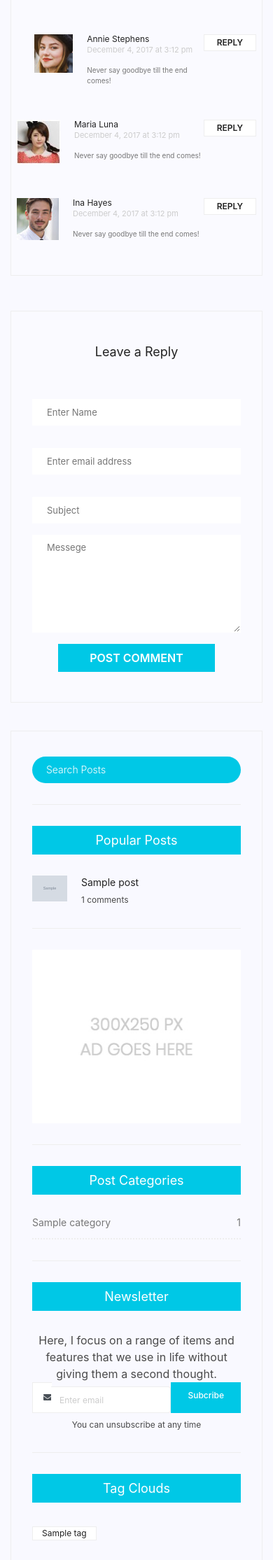
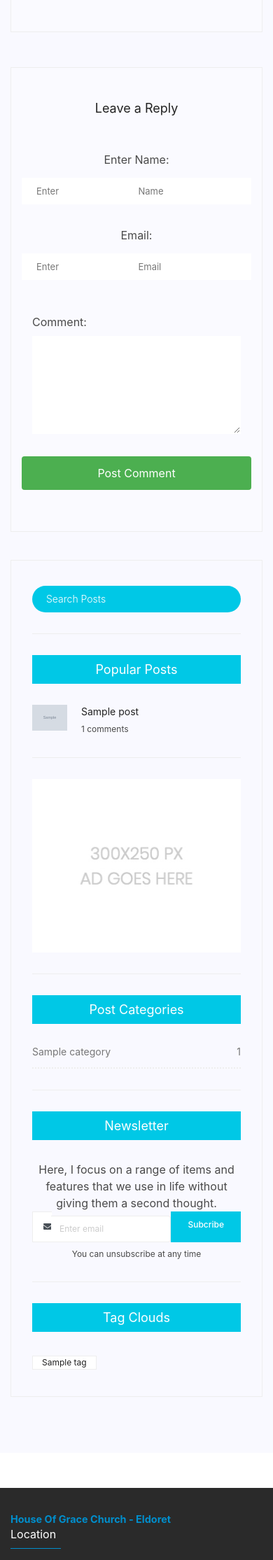
Before and after one commit to sharbel93/houseofgrace, a Laravel app: a page that uses resources/views/blog/single.blade.php in a window 390 px wide. Shown: the part 1568-3797 px from the top of the page at 70% size. Run offline with Laravel 8, Linux system fonts and the light colour scheme; tables that the repository leaves empty hold one stand-in row (values such as "Sample post"); grey boxes marked "Sample" are stand-in pictures; parts of the project's set-up code (start-up, migrations or seed data) failed here and were passed over; some libraries are stand-ins or nearby versions.

Commit message:
Commit #24 - Adding comments section in the blog

```diff
--- a/resources/views/blog/single.blade.php
+++ b/resources/views/blog/single.blade.php
@@ -63,9 +63,11 @@
                         <div class="col-lg-6 col-md-6 col-12 nav-left flex-row d-flex justify-content-start align-items-center">
                           @if(isset($previous))
                                 <div class="thumb">
-                                    <a href="{{url('blog/'.$previous->slug)}}"><img class="img-fluid" height="60" width="60" src="{{asset
-                                    ('posts/images/'.$previous->image)
-                                    }}" alt=""></a>
+                                    <a href="{{url('blog/'.$previous->slug)}}">
+                                        <img class="img-fluid" height="60" width="60" src="{{asset('posts/images/'.$previous->image)  }}" alt="">
+
+
+                                    </a>
                                 </div>
                                 <div class="arrow">
                                     <a href="{{url('blog/'.$previous->slug)}}"><span class="lnr text-white lnr-arrow-left"></span></a>
@@ -86,133 +88,68 @@
                                     <a href="{{url('blog/'.$next->slug)}}"><span class="lnr text-white lnr-arrow-right"></span></a>
                                 </div>
                                 <div class="thumb">
-                                    <a href="{{url('blog/'.$next->slug)}}"><img class="img-fluid" height="60" width="60"
-                                                                    src="{{asset
-                                    ('posts/images/'
-                                    .$next->image)}}"
-                                                     alt=""></a>
+                                    <a href="{{url('blog/'.$next->slug)}}">
+
+                                        <img class="img-fluid" height="60" width="60" src="{{asset('posts/images/'.$next->image)}}" alt=""></a>
                                 </div>
                             @endif
                         </div>
                     </div>
                 </div>
                 <div class="comments-area">
-                    <h4>05 Comments</h4>
+                    <h4> <i class="fas fa-1x fa-comments"></i>{{ $post->comments()->count() }} Comments</h4>
+                    @foreach($post->comments as $comment )
                         <div class="comment-list">
                             <div class="single-comment justify-content-between d-flex">
                                 <div class="user justify-content-between d-flex">
                                     <div class="thumb">
-                                    <img src="{{asset('images/c1.jpg')}}" alt="">
+                                        <img src="{{ "https://www.gravatar.com/avatar/". md5(strtolower(trim($comment->email)))."?s=50&d=wavatar" }}" alt="">
                                     </div>
                                     <div class="desc">
-                                    <h5><a href="#">Emilly Blunt</a></h5>
-                                    <p class="date">December 4, 2017 at 3:12 pm </p>
+                                        <h5><a href="#">{{ $comment->name }}</a></h5>
+                                        <p class="date">{{ date('F nS, Y - g:iA', strtotime($comment->created_at)) }}</p>
                                         <p class="comment">
-                                        Never say goodbye till the end comes!
+                                            {{ $comment->comment }}
                                         </p>
                                     </div>
                                 </div>
-                            <div class="reply-btn">
-                                <a href="" class="btn-reply text-uppercase">reply</a>
+                                {{--<div class="reply-btn">--}}
+                                    {{--<a href="" class="btn-reply text-uppercase">reply</a>--}}
+                                {{--</div>--}}
                             </div>
                         </div>
-                    </div>
-                    <div class="comment-list left-padding">
-                        <div class="single-comment justify-content-between d-flex">
-                            <div class="user justify-content-between d-flex">
-                                <div class="thumb">
-                                    <img src="{{asset('images/c2.jpg')}}" alt="">
-                                </div>
-                                <div class="desc">
-                                    <h5><a href="#">Elsie Cunningham</a></h5>
-                                    <p class="date">December 4, 2017 at 3:12 pm </p>
-                                    <p class="comment">
-                                        Never say goodbye till the end comes!
-                                    </p>
-                                </div>
-                            </div>
-                            <div class="reply-btn">
-                                <a href="" class="btn-reply text-uppercase">reply</a>
-                            </div>
-                        </div>
-                    </div>
-                    <div class="comment-list left-padding">
-                        <div class="single-comment justify-content-between d-flex">
-                            <div class="user justify-content-between d-flex">
-                                <div class="thumb">
-                                    <img src="{{asset('images/c3.jpg')}}" alt="">
-                                </div>
-                                <div class="desc">
-                                    <h5><a href="#">Annie Stephens</a></h5>
-                                    <p class="date">December 4, 2017 at 3:12 pm </p>
-                                    <p class="comment">
-                                        Never say goodbye till the end comes!
-                                    </p>
-                                </div>
-                            </div>
-                            <div class="reply-btn">
-                                <a href="" class="btn-reply text-uppercase">reply</a>
-                            </div>
-                        </div>
-                    </div>
-                    <div class="comment-list">
-                        <div class="single-comment justify-content-between d-flex">
-                            <div class="user justify-content-between d-flex">
-                                <div class="thumb">
-                                    <img src="{{asset('images/c4.jpg')}}" alt="">
-                                </div>
-                                <div class="desc">
-                                    <h5><a href="#">Maria Luna</a></h5>
-                                    <p class="date">December 4, 2017 at 3:12 pm </p>
-                                    <p class="comment">
-                                        Never say goodbye till the end comes!
-                                    </p>
-                                </div>
-                            </div>
-                            <div class="reply-btn">
-                                <a href="" class="btn-reply text-uppercase">reply</a>
-                            </div>
-                        </div>
-                    </div>
-                    <div class="comment-list">
-                        <div class="single-comment justify-content-between d-flex">
-                            <div class="user justify-content-between d-flex">
-                                <div class="thumb">
-                                    <img src="{{asset('images/c5.jpg')}}" alt="">
-                                </div>
-                                <div class="desc">
-                                    <h5><a href="#">Ina Hayes</a></h5>
-                                    <p class="date">December 4, 2017 at 3:12 pm </p>
-                                    <p class="comment">
-                                        Never say goodbye till the end comes!
-                                    </p>
-                                </div>
-                            </div>
-                            <div class="reply-btn">
-                                <a href="" class="btn-reply text-uppercase">reply</a>
-                            </div>
-                        </div>
-                    </div>
+
+                    @endforeach
                 </div>
                 <div class="comment-form">
                     <h4>Leave a Reply</h4>
-                    <form>
+                        {{ Form::open(['route' => ['comments.store', $post->id], 'method' => 'POST']) }}
+                   <div class="row">
                        <div class="form-group form-inline">
                            <div class="form-group col-lg-6 col-md-6 name">
-                                <input type="text" class="form-control" id="name" placeholder="Enter Name" onfocus="this.placeholder = ''" onblur="this.placeholder = 'Enter Name'">
+                               {{ Form::label('name', 'Enter Name:') }}
+                               {{ Form::text('name',null, ['class' => 'form-control ', 'placeholder' => 'Enter
+                               Name', ]) }}
+
                            </div>
                            <div class="form-group col-lg-6 col-md-6 email">
-                                <input type="email" class="form-control" id="email" placeholder="Enter email address" onfocus="this.placeholder = ''" onblur="this.placeholder = 'Enter email address'">
+                               {{ Form::label('email', 'Email:') }}
+                               {{ Form::text('email',null, ['class' => 'form-control', 'placeholder' => 'Enter
+                               Email']) }}
                            </div>
                        </div>
-                        <div class="form-group">
-                            <input type="text" class="form-control" id="subject" placeholder="Subject" onfocus="this.placeholder = ''" onblur="this.placeholder = 'Subject'">
+
+                       <div class="form-group col-lg-12 col-md-12">
+                           {{ Form::label('comment', 'Comment:', ['class' => 'float-left']) }}
+                           {{ Form::textarea('comment',null,['class' => 'form-control mb-10', 'rows' => '5']) }}
                        </div>
-                        <div class="form-group">
-                            <textarea class="form-control mb-10" rows="5" name="message" placeholder="Messege" onfocus="this.placeholder = ''" onblur="this.placeholder = 'Messege'" required=""></textarea>
+
+                       {{ Form::submit('Post Comment', ['class' => 'btn btn-success btn-block my-3']) }}
+
                    </div>
-                        <a href="#" class="primary-btn button_hover">Post Comment</a>
-                    </form>
+
+                        {{ Form::close() }}
+
                 </div>
             </div>
             <div class="col-lg-4">
--- a/resources/views/partials/main/_blogaside.blade.php
+++ b/resources/views/partials/main/_blogaside.blade.php
@@ -14,8 +14,7 @@
     {{--@endphp--}}
     @foreach($populars as $popular)
         <div class="media post_item">
-            <img src="{{asset('posts/images/'.$popular->image)}}"  width="50" height="50"
-                 alt="post">
+            <img src="{{asset('posts/images/'.$popular->image)}}"  width="50" height="50" alt="">
             <div class="media-body">
                 <a href="blog-details.html"><h3>{{$popular->title}}</h3></a>
                 <p> {{count($popular->comments)}} comments</p>
```
Lines whose indentation alone changed are shown as unchanged.
